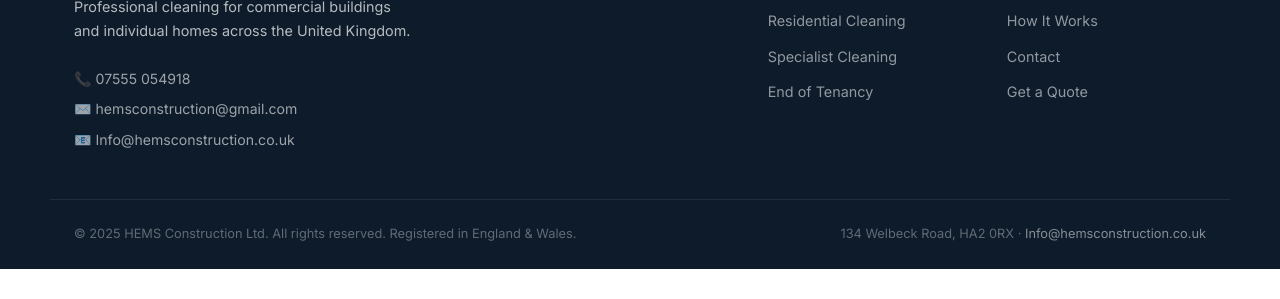
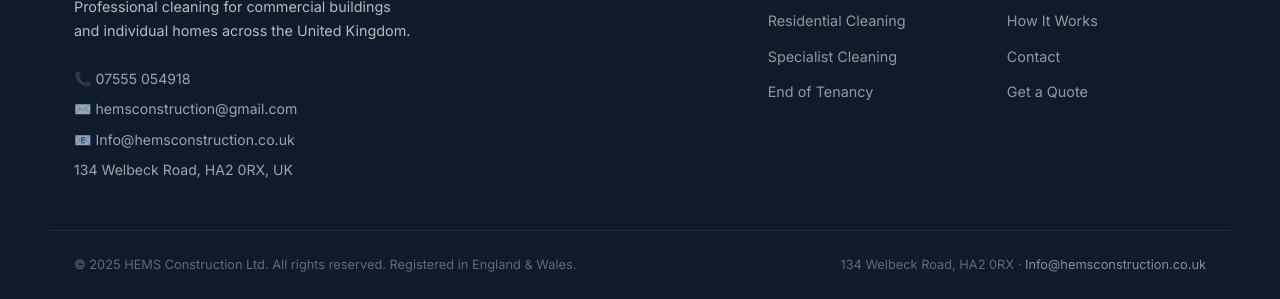
Before and after one commit to het20data/Hems-construction-co-uk, a plain HTML site: page index.html in a window 1280 px wide. Shown: the part 4346-4645 px from the top of the page. Before the commit the page ends 4615 px from the top, so only its background shows below. Drawn offline with Linux system fonts and the light colour scheme.

Commit message:
Add address link in footer contact section
Added address link to footer contact section.

```diff
--- a/index.html
+++ b/index.html
@@ -383,6 +383,7 @@
           <a href="tel:07555054918">📞 07555 054918</a>
           <a href="mailto:hemsconstruction@gmail.com">✉️ hemsconstruction@gmail.com</a>
           <a href="mailto:Info@hemsconstruction.co.uk">📧 Info@hemsconstruction.co.uk</a>
+            <a href="mailto:Info@hemsconstruction.co.uk"> 134 Welbeck Road, HA2 0RX, UK</a>
         </div>
       </div>
       <div class="footer-links">
```
